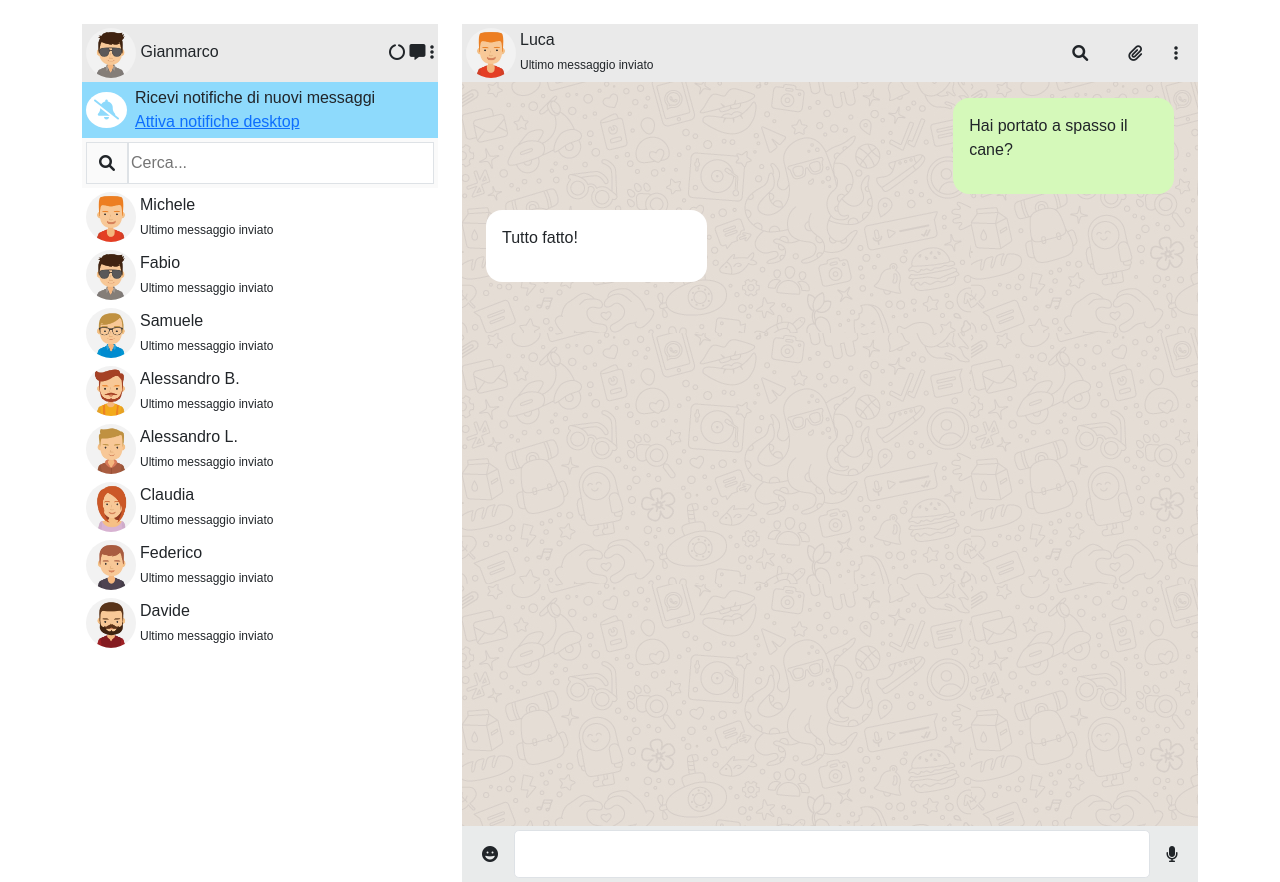
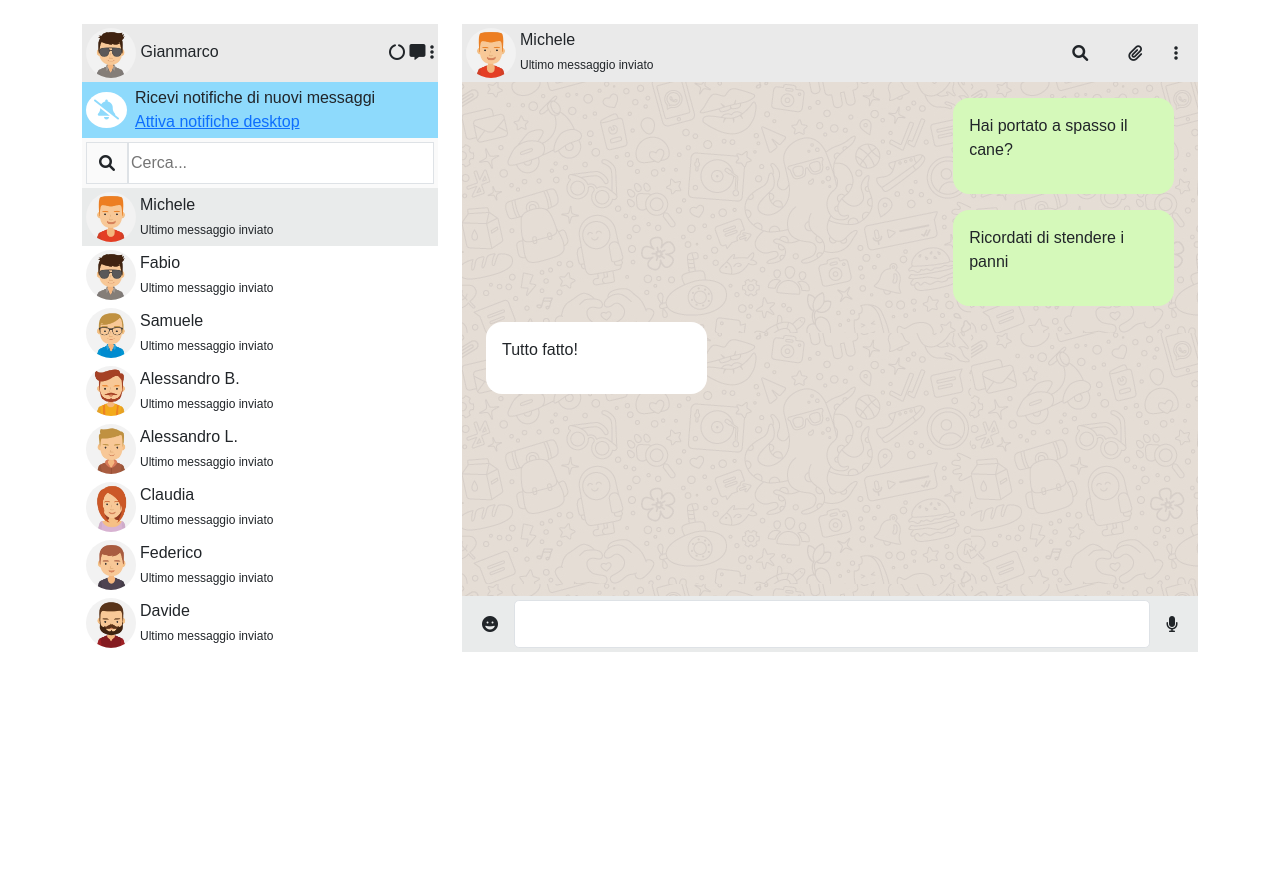
Before and after one commit to gianmarcodiale/vue-boolzapp, a plain HTML site: page index.html in a window 1280 px wide. After the commit the page ends 800 px from the top, so only its background shows below. Drawn offline with nearby package versions, Linux system fonts and the light colour scheme.

Commit message:
add messages visualization

```diff
--- a/assets/css/style.css
+++ b/assets/css/style.css
@@ -1,13 +1,19 @@
 /* Common */
+#app {
+    height: 100vh;
+    overflow: auto;
+}
+
 body {
+    overflow: hidden;
     font-family: Arial, Helvetica, sans-serif;
-    height: 100vh;
+    background-color: linear-gradient(to bottom, #009688 20%, white 20% 100%);
 }
 
 .background-chat-img {
     background-image: url("../img/mine.jpg");
     object-fit: cover;
-    height: 100vh;
+    height: 100%;
 }
 
 /* Utilities */
@@ -37,7 +43,7 @@ body {
 }
 
 .contacts:hover {
-    background-color: #E9EBEB;
+    background-color: #FAFAFA;
 }
 
 .chat-actions {
@@ -49,6 +55,7 @@ body {
     padding: 1rem;
     width: 30%;
     border-radius: 1rem;
+    align-self: flex-end;
 }
 
 .received {
@@ -56,6 +63,7 @@ body {
     padding: 1rem;
     width: 30%;
     border-radius: 1rem;
+    align-self: flex-start;
 }
 
 .vocal,
@@ -63,3 +71,7 @@ body {
 .chat-message {
     background-color: #E9EBEB;
 }
+
+.active {
+    background-color: #E9EBEB;
+}
--- a/assets/js/app.js
+++ b/assets/js/app.js
@@ -2,6 +2,7 @@ const app = new Vue(
     {
         el: '#app',
         data: {
+            activeChat: 0,
             contacts: [
                 {
                     name: 'Michele',
@@ -164,7 +165,16 @@ const app = new Vue(
                         }
                     ],
                 }
-            ]
+            ],
+        },
+        methods: {
+            setActive(index) {
+                // console.log(this.contacts[index].visible);
+                this.activeChat = index;
+                // console.log(this.activeChat);
+
+                // console.log(active);
+            }
         }
     }
 )
--- a/index.html
+++ b/index.html
@@ -54,7 +54,7 @@
                         </div>
                         <input type="text" class="w-100 border" placeholder="Cerca...">
                     </div>
-                    <div class="contacts d-flex align-items-center p-1" v-for="contact in contacts">
+                    <div class="contacts d-flex align-items-center p-1" v-for="(contact, index) in contacts" :class="index === activeChat ? 'active' : ''" @click="setActive(index)">
                         <img :src="'./assets/img/avatar' + contact.avatar + '.jpg'" alt="" class="img-fluid" style="width:50px; border-radius:50%">
                         <div class="contact-info ms-1">
                             <span>{{contact.name}}</span><br>
@@ -65,9 +65,9 @@
                 <div class="col-8 d-flex flex-column gy-4">
                     <div class="contact-chat d-flex align-items-center p-1 justify-content-between">
                         <div class="contact-info d-flex">
-                            <img src="./assets/img/avatar_1.jpg" alt="" class="img-fluid" style="width:50px; border-radius:50%">
+                            <img :src="'./assets/img/avatar' + contacts[activeChat].avatar + '.jpg'" alt="" class="img-fluid" style="width:50px; border-radius:50%">
                         <div class="contact-name ms-1">
-                            <span>Luca</span><br>
+                            <span>{{contacts[activeChat].name}}</span><br>
                             <span class="text-thin fw-light" style="font-size:12px">Ultimo messaggio inviato</span>
                         </div>
                         </div>
@@ -77,13 +77,11 @@
                             <i class="fa-solid fa-ellipsis-vertical"></i>
                         </div>
                     </div>
-                    <div class="background-chat-img d-flex flex-column justify-content-between">
-                        <div class="messages d-flex flex-column">
-                            <div class="send align-self-end me-4 mt-3">
-                                <p>Hai portato a spasso il cane?</p>
+                    <div class="background-chat-img d-flex flex-column">
+                        <div class="messages d-flex flex-column" v-for="message in contacts[activeChat].messages">
+                            <div class="messages d-flex flex-column send me-4 ms-4 mt-3" :class="message.status === 'sent' ? 'sent' : 'received'">
+                                <p>{{message.message}}</p>
                             </div>
-                            <div class="received align-self-start ms-4 mt-3">
-                                <p>Tutto fatto!</p>
                         </div>
                     </div>
                     <div class="text-area d-flex justify-content-around align-items-center">
@@ -91,7 +89,6 @@
                             <i class="fa-solid fa-face-grin p-3"></i>
                             <input type="text" class="border w-100 rounded-3">
                             <i class="fa-solid fa-microphone p-3"></i>
-                            </div>
                         </div>
                     </div>
                 </div>
```
Lines whose indentation alone changed are shown as unchanged.
